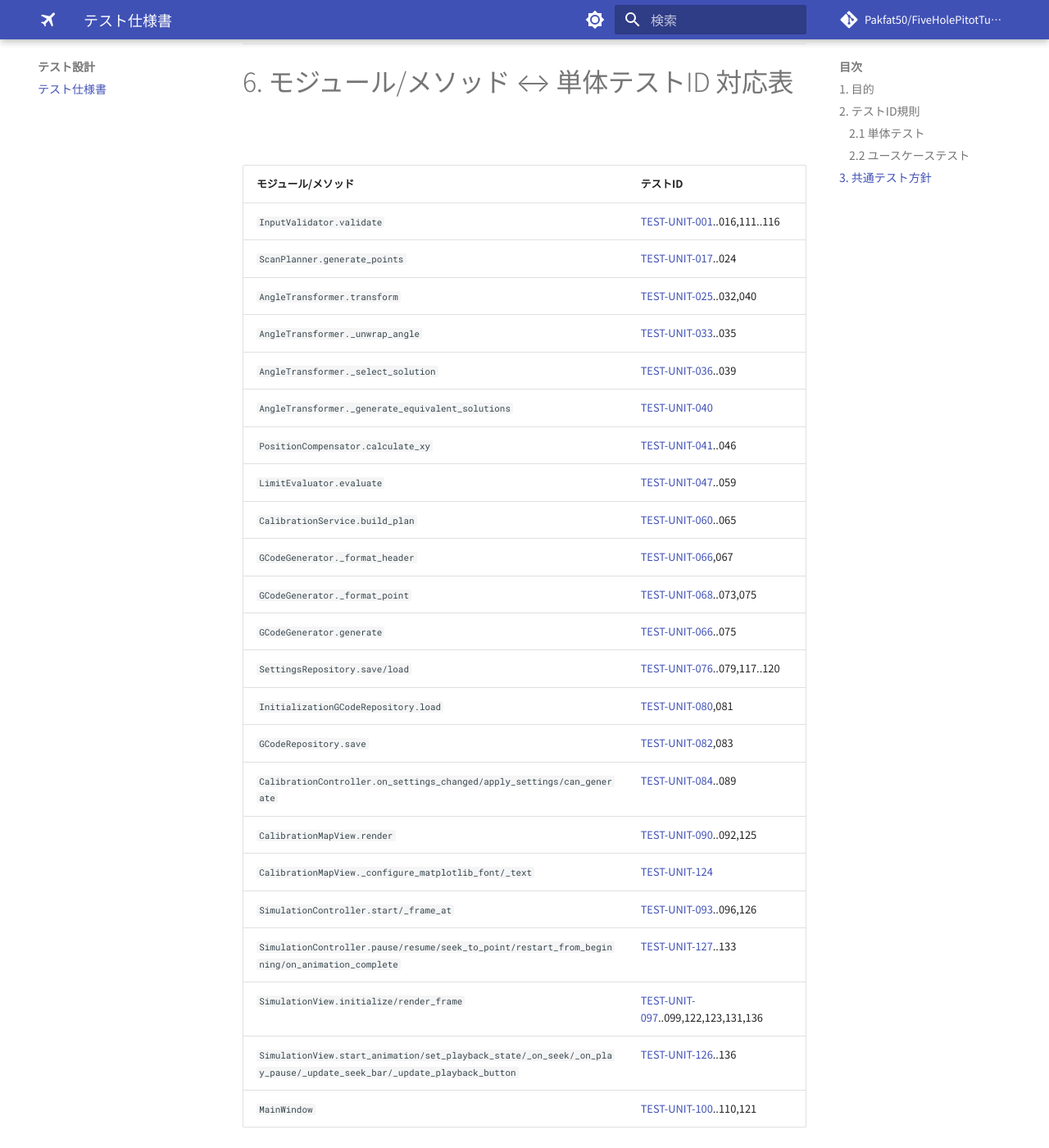
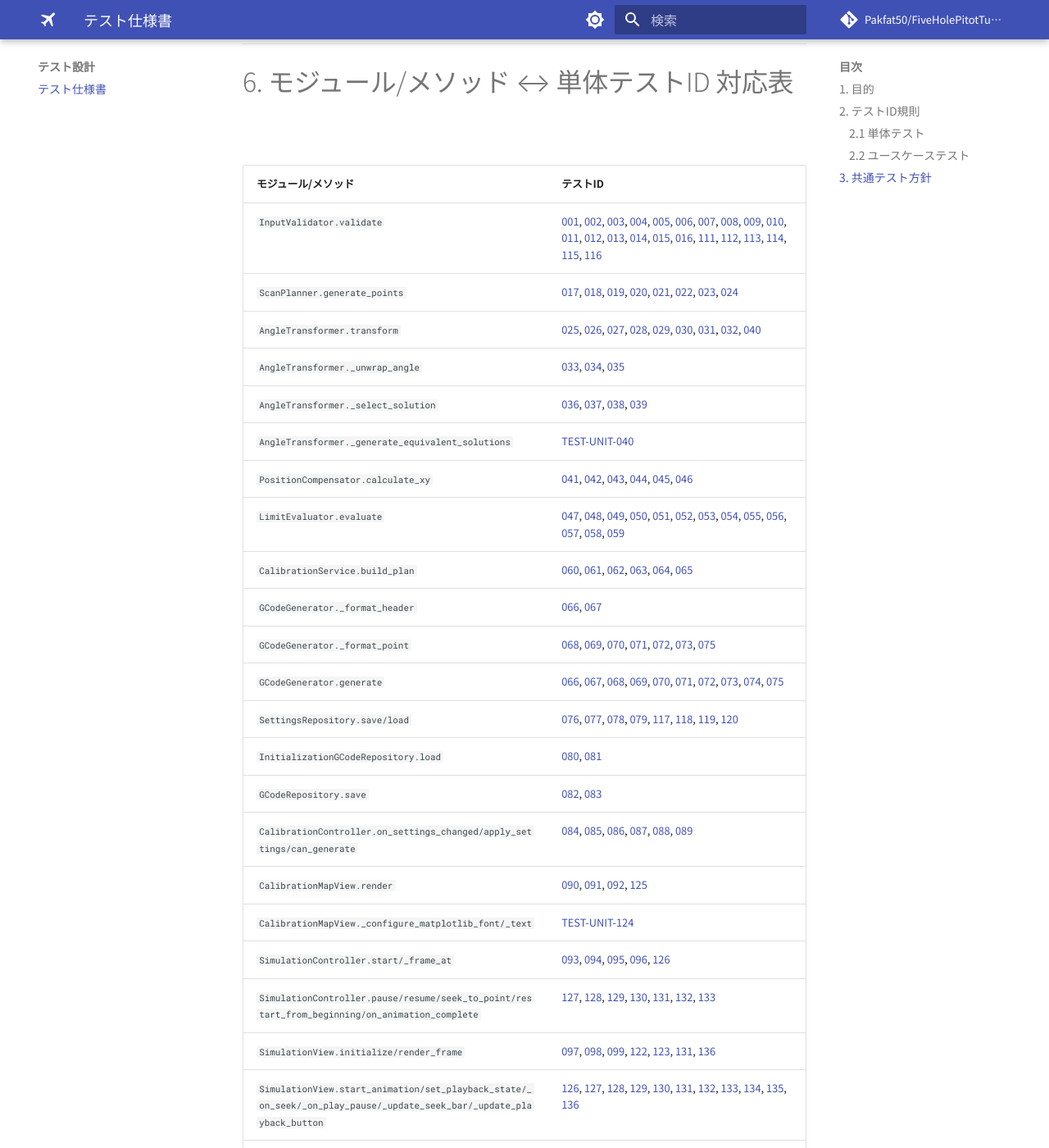
Before and after one commit to Pakfat50/FiveHolePitotTubeCalibration, an MkDocs documentation site: the page built from docs/test_specification.md, in a window 1280 px wide and 1400 px high, scrolled down 18573 px. Shown: the whole window at 82% size. Built offline with MkDocs 1.6.1 and Material for MkDocs 9.7.7, drawn with Linux system fonts in a browser that asks for light colours; comment, search, counter and statistics services are not loaded; some of the changed text lies outside the part shown.

Commit message:
docs: link abbreviated unit test IDs

```diff
--- a/docs/test_specification.md
+++ b/docs/test_specification.md
@@ -313,29 +313,29 @@
 
 | モジュール/メソッド | テストID |
 |---|---|
-| `InputValidator.validate` | TEST-UNIT-001..016,111..116 |
-| `ScanPlanner.generate_points` | TEST-UNIT-017..024 |
-| `AngleTransformer.transform` | TEST-UNIT-025..032,040 |
-| `AngleTransformer._unwrap_angle` | TEST-UNIT-033..035 |
-| `AngleTransformer._select_solution` | TEST-UNIT-036..039 |
+| `InputValidator.validate` | [001](#test-unit-001), [002](#test-unit-002), [003](#test-unit-003), [004](#test-unit-004), [005](#test-unit-005), [006](#test-unit-006), [007](#test-unit-007), [008](#test-unit-008), [009](#test-unit-009), [010](#test-unit-010), [011](#test-unit-011), [012](#test-unit-012), [013](#test-unit-013), [014](#test-unit-014), [015](#test-unit-015), [016](#test-unit-016), [111](#test-unit-111), [112](#test-unit-112), [113](#test-unit-113), [114](#test-unit-114), [115](#test-unit-115), [116](#test-unit-116) |
+| `ScanPlanner.generate_points` | [017](#test-unit-017), [018](#test-unit-018), [019](#test-unit-019), [020](#test-unit-020), [021](#test-unit-021), [022](#test-unit-022), [023](#test-unit-023), [024](#test-unit-024) |
+| `AngleTransformer.transform` | [025](#test-unit-025), [026](#test-unit-026), [027](#test-unit-027), [028](#test-unit-028), [029](#test-unit-029), [030](#test-unit-030), [031](#test-unit-031), [032](#test-unit-032), [040](#test-unit-040) |
+| `AngleTransformer._unwrap_angle` | [033](#test-unit-033), [034](#test-unit-034), [035](#test-unit-035) |
+| `AngleTransformer._select_solution` | [036](#test-unit-036), [037](#test-unit-037), [038](#test-unit-038), [039](#test-unit-039) |
 | `AngleTransformer._generate_equivalent_solutions` | <a id="test-unit-040"></a>TEST-UNIT-040 |
-| `PositionCompensator.calculate_xy` | TEST-UNIT-041..046 |
-| `LimitEvaluator.evaluate` | TEST-UNIT-047..059 |
-| `CalibrationService.build_plan` | TEST-UNIT-060..065 |
-| `GCodeGenerator._format_header` | TEST-UNIT-066,067 |
-| `GCodeGenerator._format_point` | TEST-UNIT-068..073,075 |
-| `GCodeGenerator.generate` | TEST-UNIT-066..075 |
-| `SettingsRepository.save/load` | TEST-UNIT-076..079,117..120 |
-| `InitializationGCodeRepository.load` | TEST-UNIT-080,081 |
-| `GCodeRepository.save` | TEST-UNIT-082,083 |
-| `CalibrationController.on_settings_changed/apply_settings/can_generate` | TEST-UNIT-084..089 |
-| `CalibrationMapView.render` | TEST-UNIT-090..092,125 |
+| `PositionCompensator.calculate_xy` | [041](#test-unit-041), [042](#test-unit-042), [043](#test-unit-043), [044](#test-unit-044), [045](#test-unit-045), [046](#test-unit-046) |
+| `LimitEvaluator.evaluate` | [047](#test-unit-047), [048](#test-unit-048), [049](#test-unit-049), [050](#test-unit-050), [051](#test-unit-051), [052](#test-unit-052), [053](#test-unit-053), [054](#test-unit-054), [055](#test-unit-055), [056](#test-unit-056), [057](#test-unit-057), [058](#test-unit-058), [059](#test-unit-059) |
+| `CalibrationService.build_plan` | [060](#test-unit-060), [061](#test-unit-061), [062](#test-unit-062), [063](#test-unit-063), [064](#test-unit-064), [065](#test-unit-065) |
+| `GCodeGenerator._format_header` | [066](#test-unit-066), [067](#test-unit-067) |
+| `GCodeGenerator._format_point` | [068](#test-unit-068), [069](#test-unit-069), [070](#test-unit-070), [071](#test-unit-071), [072](#test-unit-072), [073](#test-unit-073), [075](#test-unit-075) |
+| `GCodeGenerator.generate` | [066](#test-unit-066), [067](#test-unit-067), [068](#test-unit-068), [069](#test-unit-069), [070](#test-unit-070), [071](#test-unit-071), [072](#test-unit-072), [073](#test-unit-073), [074](#test-unit-074), [075](#test-unit-075) |
+| `SettingsRepository.save/load` | [076](#test-unit-076), [077](#test-unit-077), [078](#test-unit-078), [079](#test-unit-079), [117](#test-unit-117), [118](#test-unit-118), [119](#test-unit-119), [120](#test-unit-120) |
+| `InitializationGCodeRepository.load` | [080](#test-unit-080), [081](#test-unit-081) |
+| `GCodeRepository.save` | [082](#test-unit-082), [083](#test-unit-083) |
+| `CalibrationController.on_settings_changed/apply_settings/can_generate` | [084](#test-unit-084), [085](#test-unit-085), [086](#test-unit-086), [087](#test-unit-087), [088](#test-unit-088), [089](#test-unit-089) |
+| `CalibrationMapView.render` | [090](#test-unit-090), [091](#test-unit-091), [092](#test-unit-092), [125](#test-unit-125) |
 | `CalibrationMapView._configure_matplotlib_font/_text` | <a id="test-unit-124"></a>TEST-UNIT-124 |
-| `SimulationController.start/_frame_at` | TEST-UNIT-093..096,126 |
-| `SimulationController.pause/resume/seek_to_point/restart_from_beginning/on_animation_complete` | TEST-UNIT-127..133 |
-| `SimulationView.initialize/render_frame` | TEST-UNIT-097..099,122,123,131,136 |
-| `SimulationView.start_animation/set_playback_state/_on_seek/_on_play_pause/_update_seek_bar/_update_playback_button` | TEST-UNIT-126..136 |
-| `MainWindow` | TEST-UNIT-100..110,121 |
+| `SimulationController.start/_frame_at` | [093](#test-unit-093), [094](#test-unit-094), [095](#test-unit-095), [096](#test-unit-096), [126](#test-unit-126) |
+| `SimulationController.pause/resume/seek_to_point/restart_from_beginning/on_animation_complete` | [127](#test-unit-127), [128](#test-unit-128), [129](#test-unit-129), [130](#test-unit-130), [131](#test-unit-131), [132](#test-unit-132), [133](#test-unit-133) |
+| `SimulationView.initialize/render_frame` | [097](#test-unit-097), [098](#test-unit-098), [099](#test-unit-099), [122](#test-unit-122), [123](#test-unit-123), [131](#test-unit-131), [136](#test-unit-136) |
+| `SimulationView.start_animation/set_playback_state/_on_seek/_on_play_pause/_update_seek_bar/_update_playback_button` | [126](#test-unit-126), [127](#test-unit-127), [128](#test-unit-128), [129](#test-unit-129), [130](#test-unit-130), [131](#test-unit-131), [132](#test-unit-132), [133](#test-unit-133), [134](#test-unit-134), [135](#test-unit-135), [136](#test-unit-136) |
+| `MainWindow` | [100](#test-unit-100), [101](#test-unit-101), [102](#test-unit-102), [103](#test-unit-103), [104](#test-unit-104), [105](#test-unit-105), [106](#test-unit-106), [107](#test-unit-107), [108](#test-unit-108), [109](#test-unit-109), [110](#test-unit-110), [121](#test-unit-121) |
 
 ---
 
```
